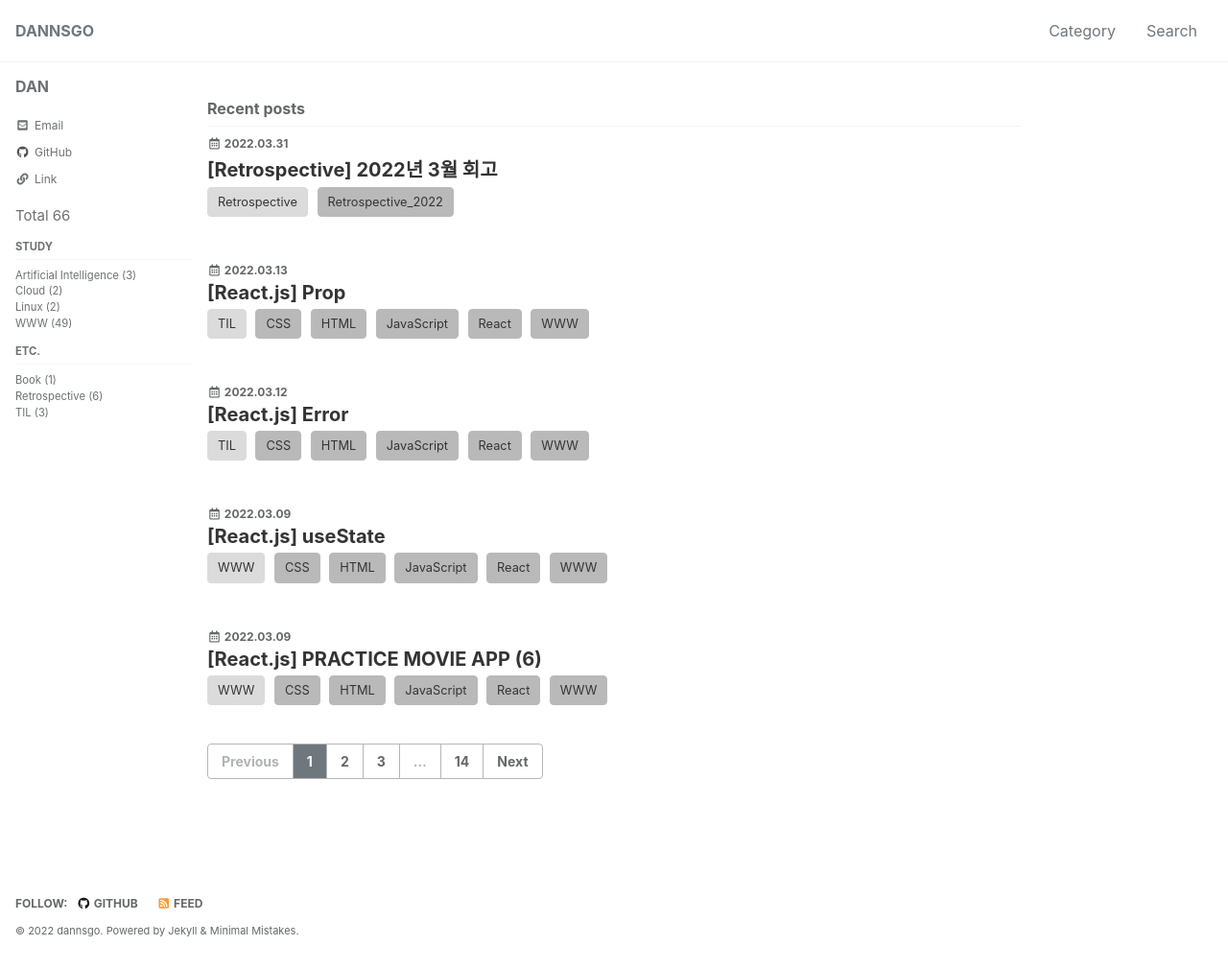
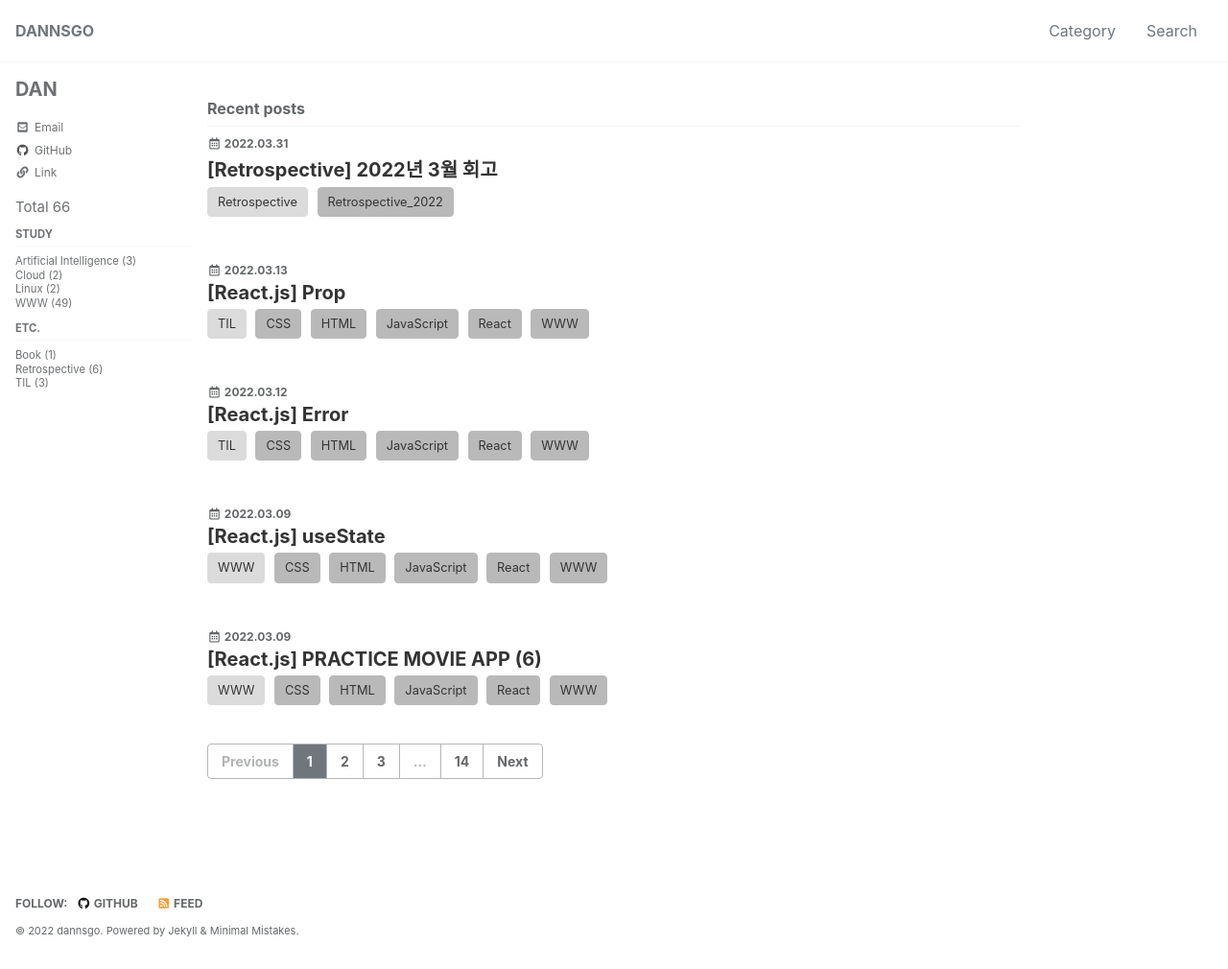
Before and after one commit to znhoon/dannsgo.github.io, a Jekyll site: the page built from index.html, in a window 1280 px wide and 1010 px high. Shown: the whole window at 96% size. Built offline with Jekyll 4.4.1, drawn with Linux system fonts in a browser that asks for light colours; cached includes are drawn as plain includes; some web fonts are replaced; the list of posts is cut into pages by our own code.

Commit message:
Update _sidebar.scss

```diff
--- a/_sass/minimal-mistakes/_sidebar.scss
+++ b/_sass/minimal-mistakes/_sidebar.scss
@@ -58,7 +58,7 @@
   li {
     font-family: $sans-serif;
     font-size: $type-size-6;
-    line-height: 1.5;
+    line-height: 1.3;
   }
 
   img {
@@ -139,7 +139,7 @@
 
     @include breakpoint($large) {
       padding: 5px;
-      border: 1px solid $border-color;
+      /*border: 1px solid $border-color;*/
     }
   }
 }
@@ -169,12 +169,12 @@
 
   @include breakpoint($large) {
     margin-top: 10px;
-    margin-bottom: 10px;
+    margin-bottom: 8px;
   }
 }
 .sidebar .author__name {
   font-family: $sans-serif;
-  font-size: $type-size-5;
+  font-size: $type-size-4;
 }
 
 .author__bio {
@@ -243,7 +243,8 @@
   position: absolute;
   right: 0;
   margin-top: 15px;
-  padding: 10px;
+  margin-bottom: 20px;
+  padding: 15px;
   list-style-type: none;
   border: 1px solid $border-color;
   border-radius: $border-radius;
@@ -310,9 +311,9 @@
 
   a {
     display: block;
-    margin-bottom: 5px;
+    margin-bottom: 1px;
     padding-right: 5px;
-    padding-top: 2px;
+    padding-top: 0px;
     padding-bottom: 2px;
     color: inherit;
     font-size: $type-size-5;
```
